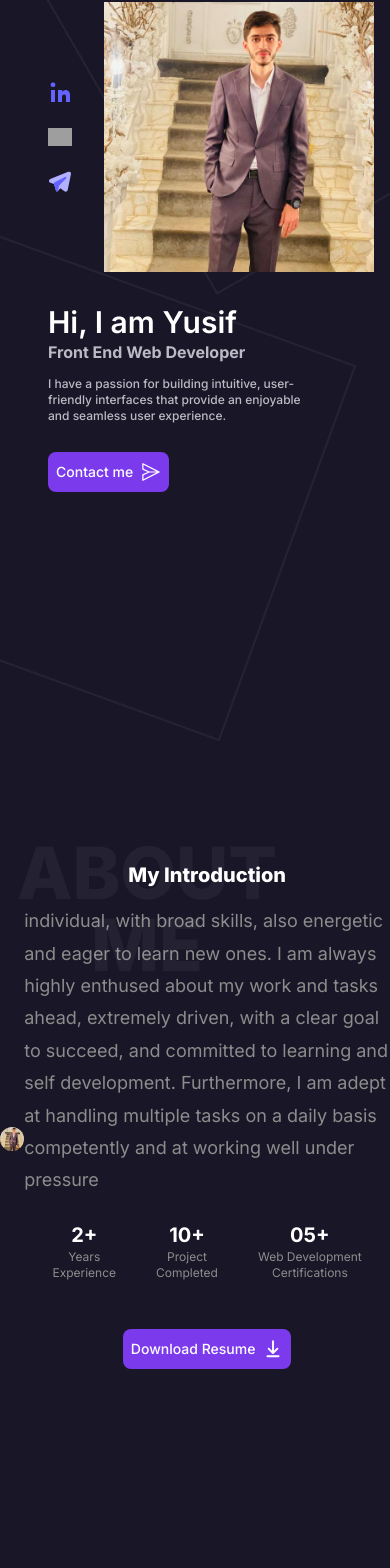
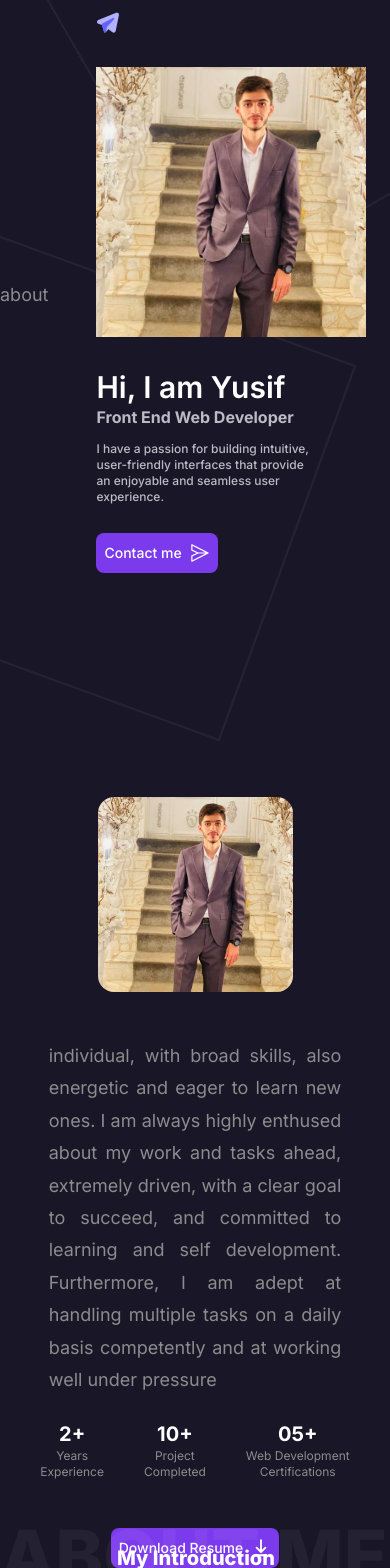
Before and after one commit to YousifQesim/portfolio, a Next.js app: page / in a window 390 px wide. Shown: the part 215-1783 px from the top of the page. Built offline with nearby package versions, Linux system fonts and the light colour scheme; grey boxes are pictures that could not be loaded.

Commit message:
about section responsivity check

```diff
--- a/src/components/Pages/About.js
+++ b/src/components/Pages/About.js
@@ -18,9 +18,9 @@ const About = () => {
 
   return (
     // entire screen div
-    <div className="h-screen flex items-center" id="about">
+    <div className="min-h-screen flex items-center relative" id="about">
       {/* section div */}
-      <div className="flex justify-center items-center xl:w-3/4 mx-auto my-0 relative">
+      <div className="flex justify-center items-center md:w-3/4 mx-auto my-0  flex-wrap md:relative absolute top-20 ">
         {/* image div */}
         <div className="w-2/4 ">
           <Image
@@ -34,14 +34,17 @@ const About = () => {
         </div>
 
         {/* about information div */}
-        <div className="xl:w-2/4 flex flex-col ">
-          <h1 className="text-7xl font-extrabold text-white text-center opacity-5 absolute -top-10 right-24 uppercase">
+        <div className="md:w-2/4  flex flex-col ">
+          <div className="flex order-3 md:order-none md:my-0 mb-24 relative ">
+
+          <h1 className="text-7xl font-extrabold text-white text-center opacity-5 absolute -top-20 md:-top-10 md:right-24 uppercase ">
             About me
           </h1>
-          <h3 className="text-xl font-extrabold text-white text-center relative bottom-4">
+          <h3 className="text-xl font-extrabold text-white text-center absolute -top-14 left-[30%] md:-top-4 md:left-[215px]">
             My Introduction
           </h3>
-          <p className="w-full">
+          </div>
+          <p className=" white text-justify  mt-12  mx-auto my-0 w-3/4">
             individual, with broad skills, also energetic and eager to learn new
             ones. I am always highly enthused about my work and tasks ahead,
             extremely driven, with a clear goal to succeed, and committed to
--- a/src/components/Pages/Home.js
+++ b/src/components/Pages/Home.js
@@ -4,6 +4,9 @@ const Home = () => {
   return (
     // intire screen dev
     <div className="h-screen flex justify-center items-center relative" id="">
+      <Link href={"#about"}>
+      about
+      </Link>
       {/* linkes dev */}
       <div className="flex xl:justify-center justify-start ml-12 xl:ml-0 items-center gap-8 mb-24 flex-wrap ">
         <div className="flex flex-col gap-6 ">
--- a/src/components/spinner.js
+++ b/src/components/spinner.js
@@ -3,7 +3,7 @@
 const Spinner = () => {
   return (
     <div>
-      <pre>Downloading </pre>
+      Downloading
        <svg aria-hidden="true" role="status" class="inline w-4 h-4 mr-3 text-white animate-spin" viewBox="0 0 100 101" fill="none" xmlns="http://www.w3.org/2000/svg">
     <path d="M100 50.5908C100 78.2051 77.6142 100.591 50 100.591C22.3858 100.591 0 78.2051 0 50.5908C0 22.9766 22.3858 0.59082 50 0.59082C77.6142 0.59082 100 22.9766 100 50.5908ZM9.08144 50.5908C9.08144 73.1895 27.4013 91.5094 50 91.5094C72.5987 91.5094 90.9186 73.1895 90.9186 50.5908C90.9186 27.9921 72.5987 9.67226 50 9.67226C27.4013 9.67226 9.08144 27.9921 9.08144 50.5908Z" fill="#E5E7EB"/>
     <path d="M93.9676 39.0409C96.393 38.4038 97.8624 35.9116 97.0079 33.5539C95.2932 28.8227 92.871 24.3692 89.8167 20.348C85.8452 15.1192 80.8826 10.7238 75.2124 7.41289C69.5422 4.10194 63.2754 1.94025 56.7698 1.05124C51.7666 0.367541 46.6976 0.446843 41.7345 1.27873C39.2613 1.69328 37.813 4.19778 38.4501 6.62326C39.0873 9.04874 41.5694 10.4717 44.0505 10.1071C47.8511 9.54855 51.7191 9.52689 55.5402 10.0491C60.8642 10.7766 65.9928 12.5457 70.6331 15.2552C75.2735 17.9648 79.3347 21.5619 82.5849 25.841C84.9175 28.9121 86.7997 32.2913 88.1811 35.8758C89.083 38.2158 91.5421 39.6781 93.9676 39.0409Z" fill="currentColor"/>
```
